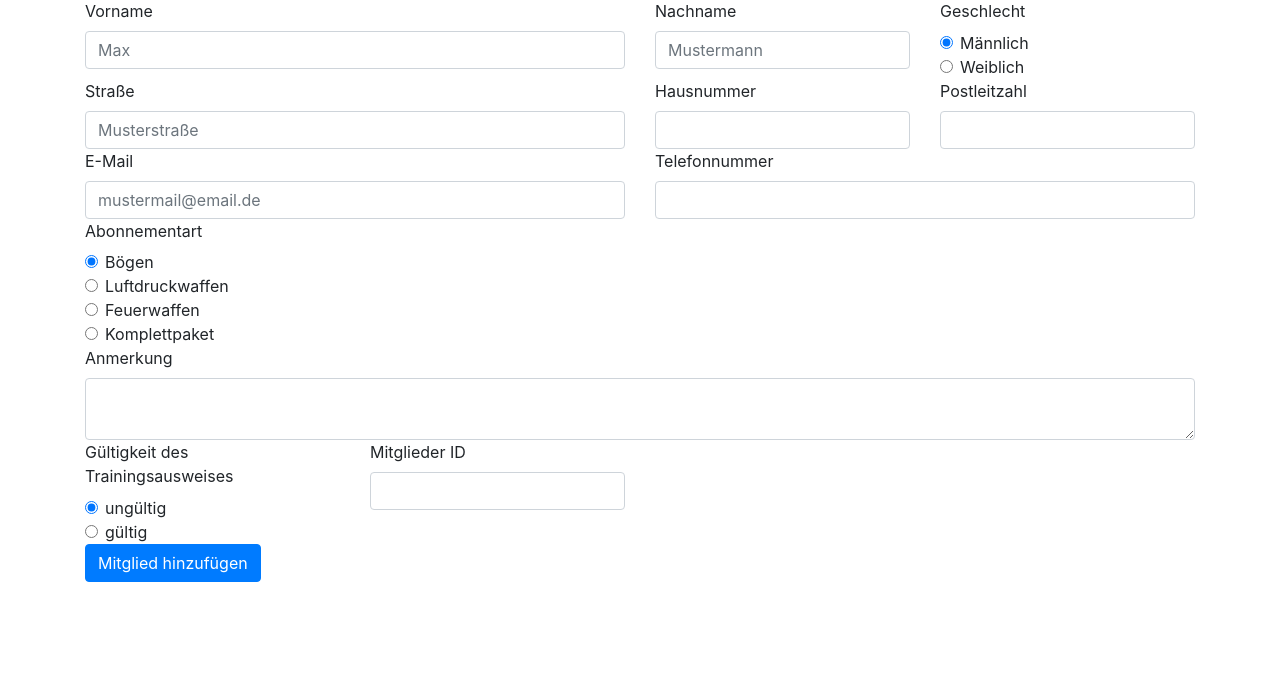
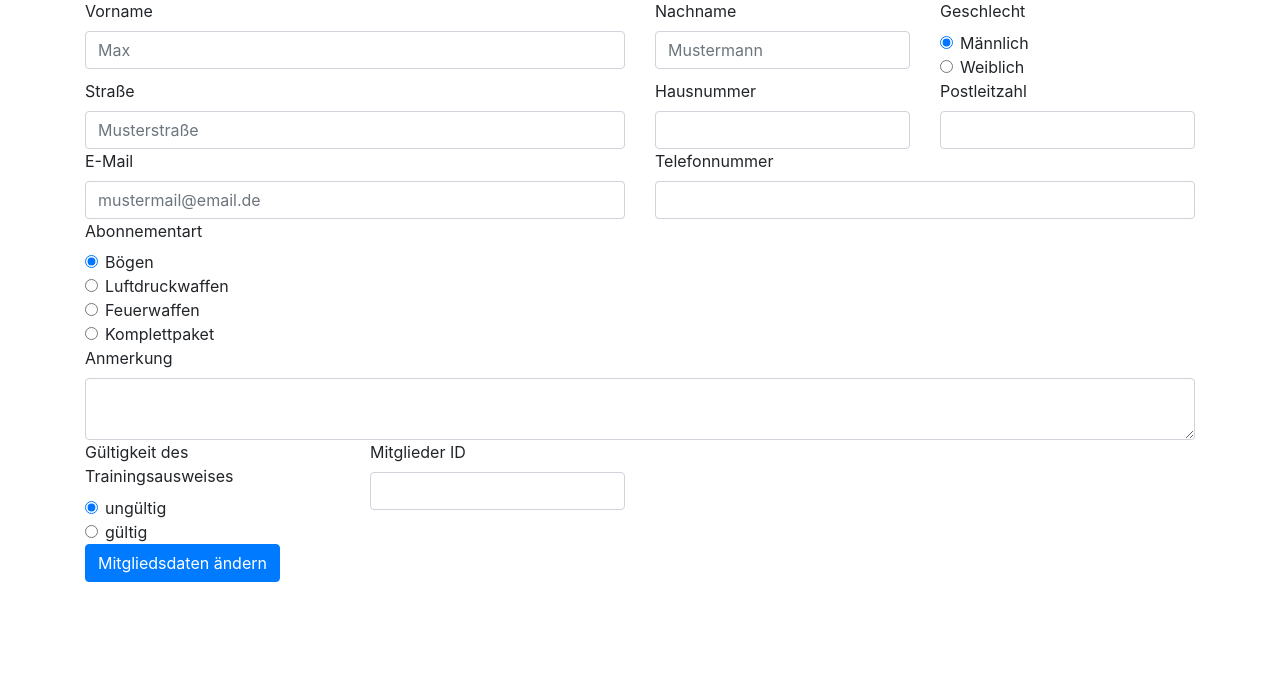
Before and after one commit to RuntimeTerror217/DB, a Flask app: page /Daten-ergaenzen in a window 1280 px wide. Shown: the part 121-800 px from the top of the page. Run offline with Flask 2, Linux system fonts and the light colour scheme; some libraries are stand-ins or nearby versions.

Commit message:
Update Daten_ergaenzen.html

```diff
--- a/DB_Projekt/templates/Daten_ergaenzen.html
+++ b/DB_Projekt/templates/Daten_ergaenzen.html
@@ -93,7 +93,7 @@
       <div id="emailHelp" class="form-text"></div>
     </div>
     <div class="col-12">
-      <button type="submit" class="btn btn-primary">Mitglied hinzufügen</button>
+      <button type="submit" class="btn btn-primary">Mitgliedsdaten ändern</button>
     </div>
   </form>
 {% endblock %}
```
